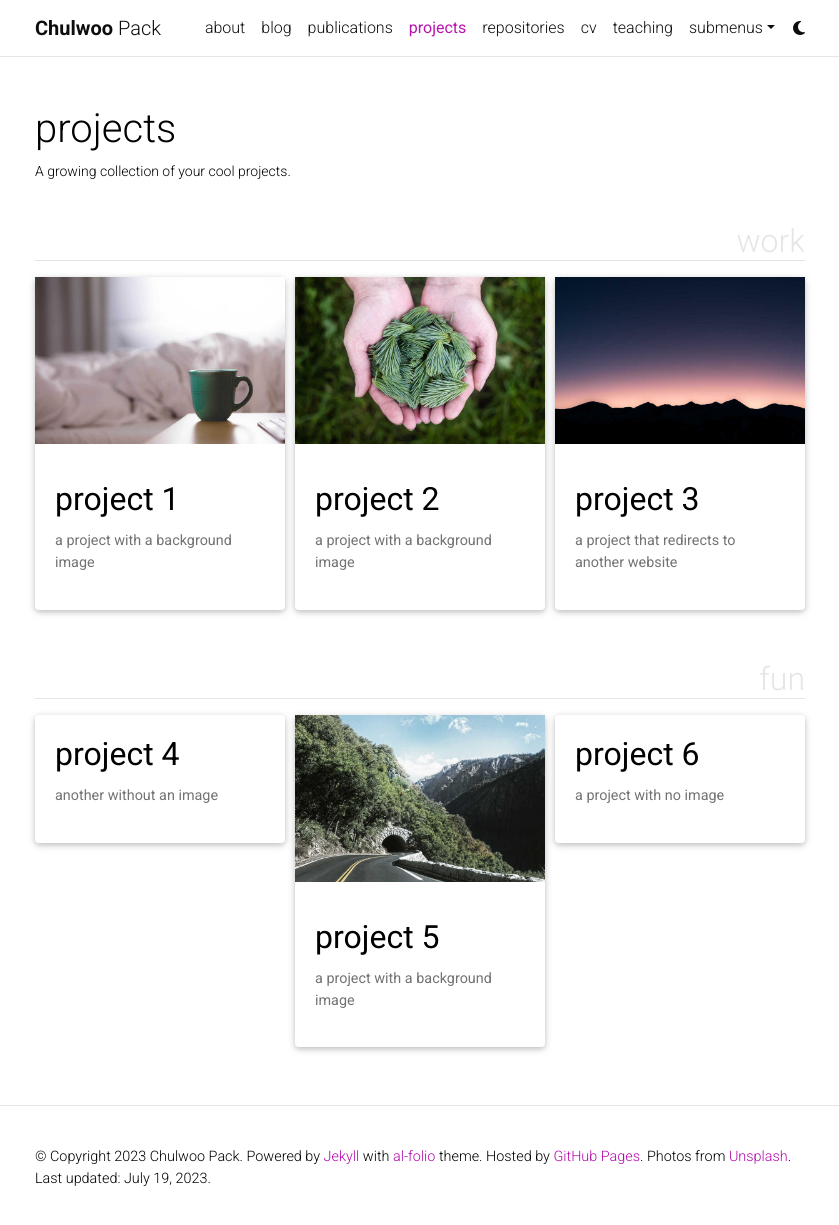
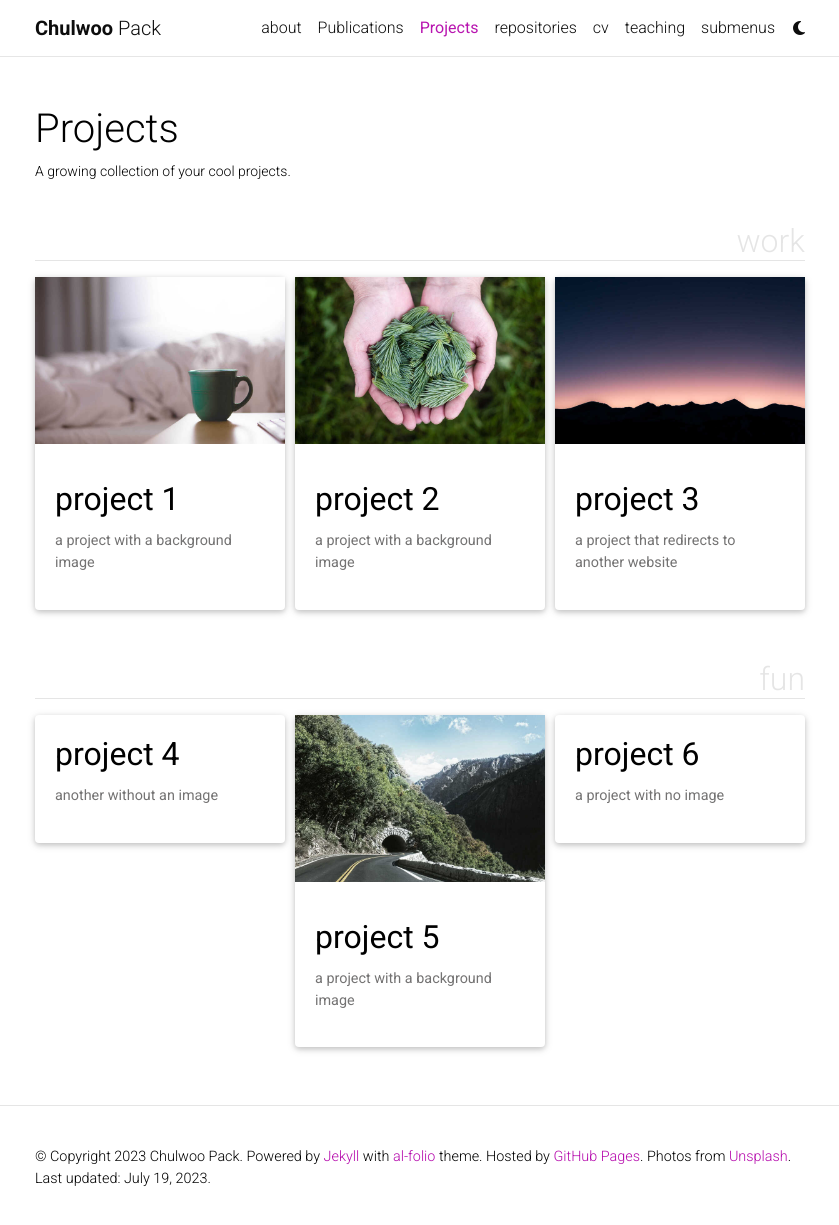
Before and after one commit to chulwoopack/chulwoopack.github.io, a Jekyll site: the page built from _pages/projects.md, in a window 1280 px wide and 1230 px high. Shown: the top 1225 px of the window, without its empty margins (220-1059 px from the left). Built offline with Jekyll 4.4.1, drawn with Linux system fonts in a browser that asks for light colours; comment, search, counter and statistics services are not loaded; a style sheet for code colours, icons or effects is not loaded.

Commit message:
updated header.html to redirect cv

```diff
--- a/_includes/header.html
+++ b/_includes/header.html
@@ -51,37 +51,20 @@
                   {%- endif -%}
                 </a>
               </li>
-              {% if site.blog_nav_title %}
-              <!-- Blog -->
-              <li class="nav-item {% if page.url contains 'blog' %}active{% endif %}">
-                <a class="nav-link" href="{{ '/blog/' | relative_url }}">{{ site.blog_nav_title }}
-                  {%- if page.url contains 'blog' -%}
-                  <span class="sr-only">(current)</span>
-                  {%- endif -%}
-                </a>
-              </li>
-              {%- endif %}
+
+
 
               <!-- Other pages -->
               {%- assign sorted_pages = site.pages | sort: "nav_order" -%}
               {%- for p in sorted_pages -%}
               {%- if p.nav and p.autogen == nil -%}
-              {%- if p.dropdown %}
-              <li class="nav-item dropdown {% if page.title == p.title %}active{% endif %}">
-                <a class="nav-link dropdown-toggle" href="#" id="navbarDropdown" role="button" data-toggle="dropdown" aria-haspopup="true" aria-expanded="false">{{ p.title }}
+              {%- if p.cv %}
+              <li class="nav-item {% if page.title == p.title %}active{% endif %}">
+                <a class="nav-link" href="{{ '/assets/pdf/CHULWOO_PACK_CV.pdf' }}">{{ p.title }}
                   {%- if page.title == p.title -%}
                   <span class="sr-only">(current)</span>
                   {%- endif -%}
                 </a>
-                <div class="dropdown-menu dropdown-menu-right" aria-labelledby="navbarDropdown">
-                  {%- for child in p.children -%}
-                  {%- if child.title == 'divider' %}
-                  <div class="dropdown-divider"></div>
-                  {%- else %}
-                  <a class="dropdown-item" href="{{ child.permalink | relative_url }}">{{ child.title }}</a>
-                  {%- endif -%}
-                  {% endfor %}
-                </div>
               </li>
               {%- else %}
               <li class="nav-item {% if page.title == p.title %}active{% endif %}">
--- a/_pages/projects.md
+++ b/_pages/projects.md
@@ -1,6 +1,6 @@
 ---
 layout: page
-title: projects
+title: Projects
 permalink: /projects/
 description: A growing collection of your cool projects.
 nav: true
```
Also changed, not shown: _pages/publications.md (+1 -1 lines), 1 other file.
